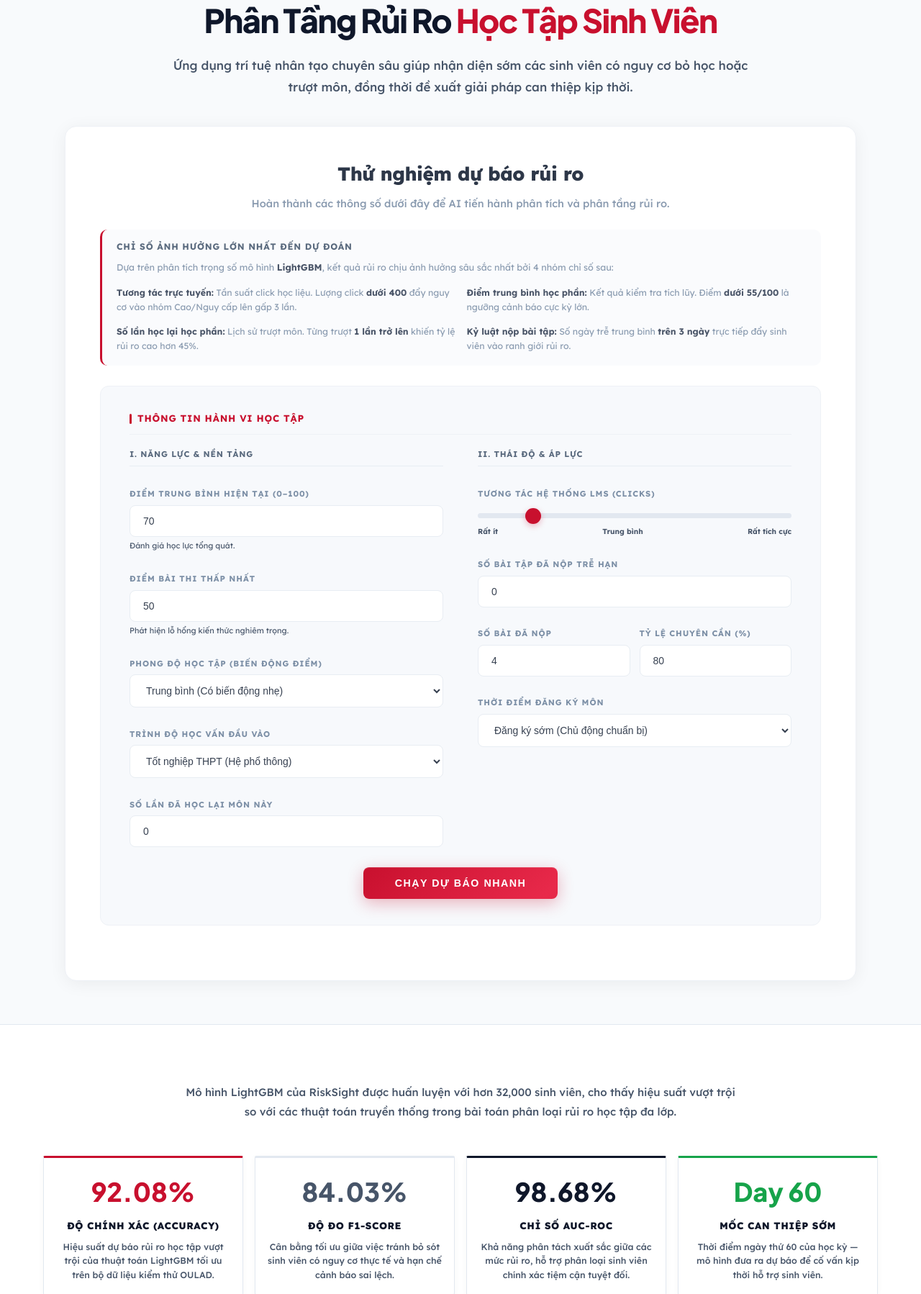
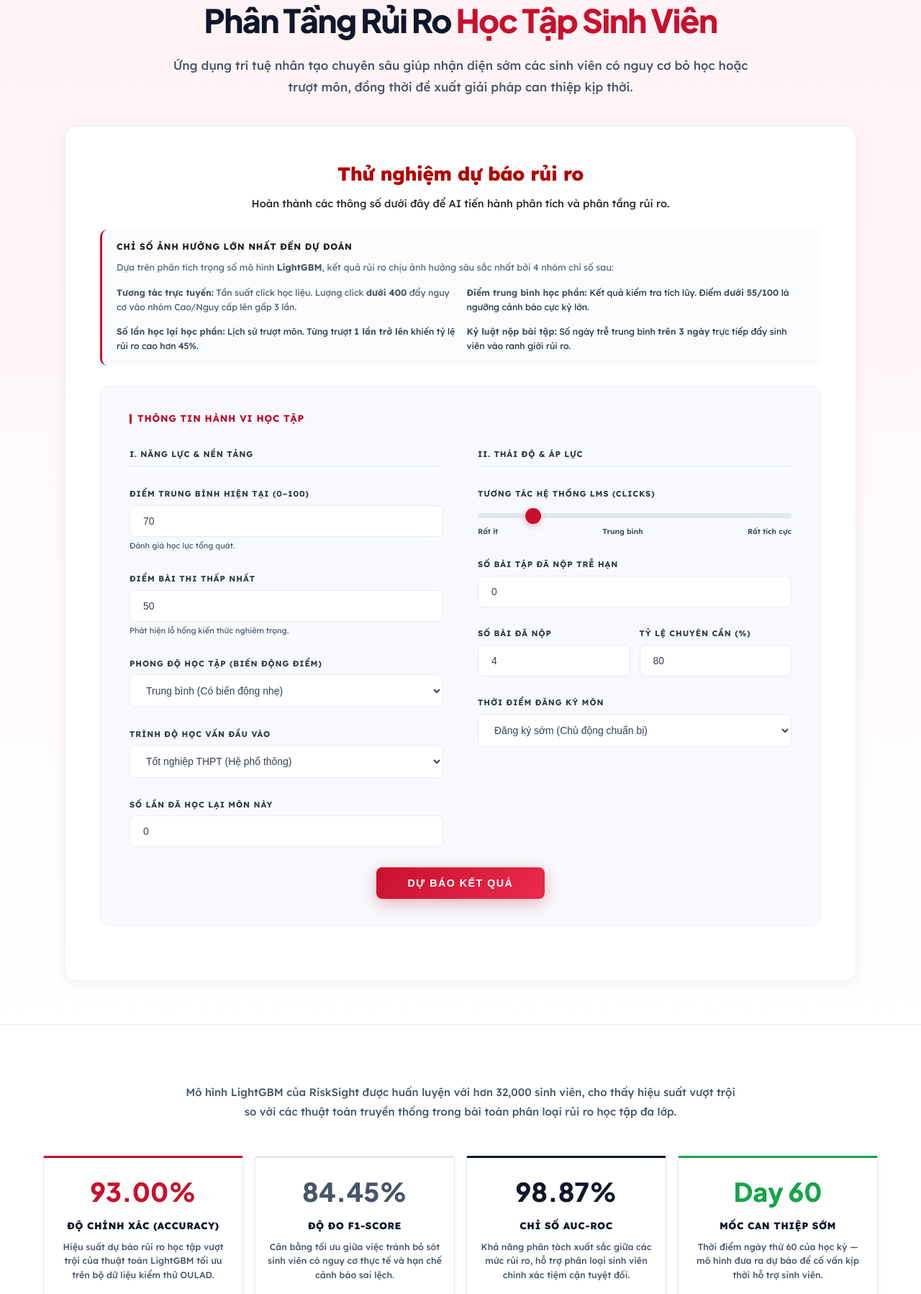
Before and after one commit to damchienthang/student-risk-stratification-system, a FastAPI app: page / in a window 1280 px wide. Shown: the part 159-1957 px from the top of the page at 72% size. Run offline with FastAPI, Linux system fonts and the light colour scheme.

Commit message:
Update UI

```diff
--- a/src/web/static/style.css
+++ b/src/web/static/style.css
@@ -214,7 +214,7 @@ p {
 /* ── HERO ───────────────────────────────────────────────── */
 .hero {
   padding: 48px 0 32px;
-  background: linear-gradient(160deg, #fdfdff 0%, #fff8f9 100%);
+  background: linear-gradient(180deg, #fff2f4 0%, #fffafd 60%, #ffffff 100%);
   text-align: center;
   border-bottom: 1px solid var(--border);
 }
--- a/src/web/templates/components/footer.html
+++ b/src/web/templates/components/footer.html
@@ -112,7 +112,8 @@
         <span class="footer-brand" style="color: var(--primary); font-weight: 800;">Risk<span
             style="font-weight: 700;">Sight</span></span>
         <p class="footer-text" style="max-width: 85%; margin: 0; text-align: left; opacity: 1; line-height: 1.6;">
-          Hệ thống trí tuệ nhân tạo phân tầng rủi ro học tập sinh viên. Được thực hiện bởi Nhóm 14 - Học viện Công nghệ
+          Hệ thống trí tuệ nhân tạo phân tầng rủi ro học tập sinh viên. Được thực hiện bởi Sinh viên - Học viện Công
+          nghệ
           Bưu chính Viễn thông. Ứng dụng mô hình LightGBM tối ưu để hỗ trợ phát hiện sớm và cá nhân hóa trải nghiệm học
           tập.
         </p>
@@ -156,7 +157,7 @@
 
     <!-- Bottom Bar -->
     <div class="footer-bottom">
-      <div>&copy; 2026 Nhóm 14 - PTIT.</div>
+      <div>&copy; 2026 Sinh viên - PTIT.</div>
       <div class="footer-bottom-links">
         <a href="javascript:void(0)">Điều khoản sử dụng</a>
         <a href="javascript:void(0)">Chính sách bảo mật</a>
--- a/src/web/templates/pages/home/index.html
+++ b/src/web/templates/pages/home/index.html
@@ -61,7 +61,7 @@
     min-height: 28px;
     font-size: var(--text-xs);
     font-weight: 700;
-    color: #7c8fa6;
+    color: #31383f;
     margin-bottom: 8px;
     text-transform: uppercase;
     letter-spacing: 0.9px;
@@ -213,16 +213,17 @@
     letter-spacing: 1.5px !important;
     text-transform: uppercase !important;
     transition: background-position 0.5s ease, transform 0.2s ease, box-shadow 0.3s ease !important;
-    box-shadow: 0 6px 22px rgba(200, 16, 46, 0.30), inset 0 1px 0 rgba(255,255,255,0.15) !important;
+    box-shadow: 0 6px 22px rgba(200, 16, 46, 0.30), inset 0 1px 0 rgba(255, 255, 255, 0.15) !important;
   }
 
   #submitPredictionBtn::before {
     content: '';
     position: absolute;
-    top: 0; left: -100%;
+    top: 0;
+    left: -100%;
     width: 60%;
     height: 100%;
-    background: linear-gradient(90deg, transparent, rgba(255,255,255,0.18), transparent);
+    background: linear-gradient(90deg, transparent, rgba(255, 255, 255, 0.18), transparent);
     transition: left 0.55s ease;
     pointer-events: none;
   }
@@ -234,7 +235,7 @@
   #submitPredictionBtn:hover {
     background-position: right center !important;
     transform: translateY(-2px) !important;
-    box-shadow: 0 12px 32px rgba(200, 16, 46, 0.40), 0 0 0 3px rgba(200,16,46,0.12), inset 0 1px 0 rgba(255,255,255,0.18) !important;
+    box-shadow: 0 12px 32px rgba(200, 16, 46, 0.40), 0 0 0 3px rgba(200, 16, 46, 0.12), inset 0 1px 0 rgba(255, 255, 255, 0.18) !important;
   }
 
   #submitPredictionBtn:active {
@@ -252,7 +253,7 @@
     display: none;
     width: 16px;
     height: 16px;
-    border: 2px solid rgba(255,255,255,0.4);
+    border: 2px solid rgba(255, 255, 255, 0.4);
     border-top-color: white;
     border-radius: 50%;
     animation: spin 0.75s linear infinite;
@@ -268,7 +269,9 @@
   }
 
   @keyframes spin {
-    to { transform: rotate(360deg); }
+    to {
+      transform: rotate(360deg);
+    }
   }
 
   /* Search / Login button glow effect */
@@ -283,7 +286,7 @@
     content: '';
     position: absolute;
     inset: 0;
-    background: linear-gradient(135deg, rgba(255,255,255,0.18) 0%, transparent 60%);
+    background: linear-gradient(135deg, rgba(255, 255, 255, 0.18) 0%, transparent 60%);
     opacity: 0;
     transition: opacity 0.25s ease;
     pointer-events: none;
@@ -295,12 +298,12 @@
 
   .search-btn:hover {
     transform: translateY(-1px) scale(1.03) !important;
-    box-shadow: 0 6px 20px rgba(200,16,46,0.35) !important;
+    box-shadow: 0 6px 20px rgba(200, 16, 46, 0.35) !important;
   }
 
   .search-btn:active {
     transform: translateY(0) scale(0.97) !important;
-    box-shadow: 0 2px 8px rgba(200,16,46,0.22) !important;
+    box-shadow: 0 2px 8px rgba(200, 16, 46, 0.22) !important;
   }
 </style>
 {% endblock %}
@@ -308,7 +311,7 @@
 {% block content %}
 <!-- ── HERO ──────────────────────────────────────────────── -->
 <section class="hero" id="about"
-  style="padding: 80px 0 60px; background: var(--bg-alt); text-align: center; position: relative; border-bottom: 1px solid var(--border);">
+  style="padding: 80px 0 60px; background: linear-gradient(180deg, #fff2f4 0%, #fffafd 60%, #ffffff 100%); text-align: center; position: relative; border-bottom: 1px solid var(--border);">
 
   <div class="container" style="max-width:1200px;margin:0 auto;padding:0 20px;position:relative;z-index:5;">
     <h1 class="hero-title">Phân Tầng Rủi Ro <span style="color: var(--primary);">Học Tập Sinh Viên</span></h1>
@@ -358,9 +361,9 @@
     <div id="guest-trial"
       style="max-width:1100px;margin:0 auto;background:white;padding:48px 48px;border-radius:16px;border:1px solid #eef1f6;box-shadow:0 4px 24px rgba(0,0,0,0.06);position:relative;z-index:10;">
       <h3
-        style="text-align:center;margin-bottom:10px;color:#2d3748;font-size:1.75rem;font-weight:800;letter-spacing:-0.5px;">
+        style="text-align:center;margin-bottom:10px;color:#b20000;font-size:1.75rem;font-weight:800;letter-spacing:-0.5px;">
         Thử nghiệm dự báo rủi ro</h3>
-      <p style="text-align:center;color:#8a9bb0;margin-bottom:24px;font-size:0.97rem;font-weight:500;">Hoàn thành
+      <p style="text-align:center;color:#2a2a2a;margin-bottom:24px;font-size:0.97rem;font-weight:500;">Hoàn thành
         các thông số dưới đây để AI tiến hành phân tích và phân tầng rủi ro.</p>
 
 
@@ -368,32 +371,37 @@
       <div
         style="background:#fafbfd;border-left:3px solid var(--primary);border-radius:10px;padding:16px 20px;margin-bottom:28px;text-align:left;">
         <h4
-          style="font-size:0.82rem;font-weight:700;color:#5a6a7e;margin-top:0;margin-bottom:10px;text-transform:uppercase;letter-spacing:0.8px;line-height:1.3;">
+          style="font-size:0.82rem;font-weight:700;color:#1a1a1a;margin-top:0;margin-bottom:10px;text-transform:uppercase;letter-spacing:0.8px;line-height:1.3;">
           Chỉ số ảnh hưởng lớn nhất đến dự đoán
         </h4>
-        <p style="font-size:0.84rem;color:#8a9bb0;line-height:1.7;margin-bottom:14px;font-weight:400;">
-          Dựa trên phân tích trọng số mô hình <strong style="color:#4a5568;">LightGBM</strong>, kết quả rủi ro chịu ảnh hưởng sâu sắc nhất bởi
+        <p style="font-size:0.84rem;color:#59616b;line-height:1.7;margin-bottom:14px;font-weight:400;">
+          Dựa trên phân tích trọng số mô hình <strong style="color:#4a5568;">LightGBM</strong>, kết quả rủi ro chịu ảnh
+          hưởng sâu sắc nhất bởi
           4 nhóm chỉ số sau:
         </p>
         <div style="display:grid;grid-template-columns:repeat(auto-fit, minmax(320px, 1fr));gap:14px;">
           <div style="font-size:0.82rem;line-height:1.65;">
             <strong style="color:#4a5568;">Tương tác trực tuyến:</strong>
-            <span style="color:#8a9bb0;font-weight:400;"> Tần suất click học liệu. Lượng click <strong style="color:#4a5568;">dưới
+            <span style="color:#4d545c;font-weight:400;"> Tần suất click học liệu. Lượng click <strong
+                style="color:#4a5568;">dưới
                 400</strong> đẩy nguy cơ vào nhóm Cao/Nguy cấp lên gấp 3 lần.</span>
           </div>
           <div style="font-size:0.82rem;line-height:1.65;">
             <strong style="color:#4a5568;">Điểm trung bình học phần:</strong>
-            <span style="color:#8a9bb0;font-weight:400;"> Kết quả kiểm tra tích lũy. Điểm <strong style="color:#4a5568;">dưới
+            <span style="color:#4d545;font-weight:400;"> Kết quả kiểm tra tích lũy. Điểm <strong
+                style="color:#4a5568;">dưới
                 55/100</strong> là ngưỡng cảnh báo cực kỳ lớn.</span>
           </div>
           <div style="font-size:0.82rem;line-height:1.65;">
             <strong style="color:#4a5568;">Số lần học lại học phần:</strong>
-            <span style="color:#8a9bb0;font-weight:400;"> Lịch sử trượt môn. Từng trượt <strong style="color:#4a5568;">1 lần trở
+            <span style="color:#4d545;font-weight:400;"> Lịch sử trượt môn. Từng trượt <strong style="color:#4a5568;">1
+                lần trở
                 lên</strong> khiến tỷ lệ rủi ro cao hơn 45%.</span>
           </div>
           <div style="font-size:0.82rem;line-height:1.65;">
             <strong style="color:#4a5568;">Kỷ luật nộp bài tập:</strong>
-            <span style="color:#8a9bb0;font-weight:400;"> Số ngày trễ trung bình <strong style="color:#4a5568;">trên 3 ngày</strong>
+            <span style="color:#4d545;font-weight:400;"> Số ngày trễ trung bình <strong style="color:#4a5568;">trên 3
+                ngày</strong>
               trực tiếp đẩy sinh viên vào ranh giới rủi ro.</span>
           </div>
         </div>
@@ -403,7 +411,7 @@
       <form id="guestForm" onsubmit="event.preventDefault();"
         style="background:#f7f9fc;border-radius:12px;padding:36px 40px;margin-bottom:28px;border:1.5px solid #eef1f6;">
         <h4
-          style="font-size:0.88rem;color:#c8102e;text-transform:uppercase;margin-bottom:20px;border-bottom:1.5px solid #eef1f6;padding-bottom:12px;font-weight:700;display:flex;align-items:center;gap:8px;letter-spacing:0.8px;">
+          style="font-size:0.88rem;color:#c10323;text-transform:uppercase;margin-bottom:20px;border-bottom:1.5px solid #eef1f6;padding-bottom:12px;font-weight:700;display:flex;align-items:center;gap:8px;letter-spacing:0.8px;">
           <span style="width:3px;height:14px;background:var(--primary);display:inline-block;border-radius:2px;"></span>
           THÔNG TIN HÀNH VI HỌC TẬP
         </h4>
@@ -411,7 +419,7 @@
           <!-- CỘT 1 -->
           <div style="display:flex;flex-direction:column;gap:16px;">
             <h5
-              style="color:#5a6a7e;font-size:0.76rem;font-weight:700;border-bottom:1px solid #e8edf3;padding-bottom:8px;margin-bottom:2px;text-transform:uppercase;letter-spacing:0.8px;">
+              style="color:#2d3743;font-size:0.76rem;font-weight:700;border-bottom:1px solid #e8edf3;padding-bottom:8px;margin-bottom:2px;text-transform:uppercase;letter-spacing:0.8px;">
               I. NĂNG LỰC &amp; NỀN TẢNG</h5>
             <div class="form-group">
               <label>ĐIỂM TRUNG BÌNH HIỆN TẠI (0–100)</label>
@@ -453,7 +461,7 @@
           <!-- CỘT 2 -->
           <div style="display:flex;flex-direction:column;gap:16px;">
             <h5
-              style="color:#5a6a7e;font-size:0.76rem;font-weight:700;border-bottom:1px solid #e8edf3;padding-bottom:8px;margin-bottom:2px;text-transform:uppercase;letter-spacing:0.8px;">
+              style="color:#2d3743;font-size:0.76rem;font-weight:700;border-bottom:1px solid #e8edf3;padding-bottom:8px;margin-bottom:2px;text-transform:uppercase;letter-spacing:0.8px;">
               II. THÁI ĐỘ &amp; ÁP LỰC</h5>
             <div class="form-group">
               <label style="display:flex;justify-content:space-between;">
@@ -504,7 +512,7 @@
           <button type="button" id="submitPredictionBtn" class="btn-ripple" onclick="handlePredictionClick(event)"
             style="display:inline-flex;align-items:center;gap:10px;">
             <span class="btn-spinner"></span>
-            <span class="btn-text">CHẠY DỰ BÁO NHANH</span>
+            <span class="btn-text">Dự báo kết quả</span>
           </button>
         </div>
       </form>
@@ -527,7 +535,7 @@
         style="background:white;border:1px solid var(--border);padding:16px;border-radius:var(--radius-sm);text-align:center;box-shadow:var(--shadow-sm);border-top:3px solid var(--primary);">
         <div
           style="font-size:2.4rem;font-weight:900;color:var(--primary);margin-bottom:8px;font-family:'Plus Jakarta Sans',sans-serif;">
-          92.08%</div>
+          93.00%</div>
         <h4
           style="font-size:0.9rem;font-weight:800;color:var(--secondary);text-transform:uppercase;margin-bottom:10px;letter-spacing:0.5px;">
           Độ chính xác (Accuracy)</h4>
@@ -539,7 +547,7 @@
         style="background:white;border:1px solid var(--border);padding:16px;border-radius:var(--radius-sm);text-align:center;box-shadow:var(--shadow-sm);border-top:3px solid var(--border);">
         <div
           style="font-size:2.4rem;font-weight:900;color:var(--text-dim);margin-bottom:8px;font-family:'Plus Jakarta Sans',sans-serif;">
-          84.03%</div>
+          84.45%</div>
         <h4
           style="font-size:0.9rem;font-weight:800;color:var(--secondary);text-transform:uppercase;margin-bottom:10px;letter-spacing:0.5px;">
           Độ đo F1-Score</h4>
@@ -551,7 +559,7 @@
         style="background:white;border:1px solid var(--border);padding:16px;border-radius:var(--radius-sm);text-align:center;box-shadow:var(--shadow-sm);border-top:3px solid var(--secondary);">
         <div
           style="font-size:2.4rem;font-weight:900;color:var(--secondary);margin-bottom:8px;font-family:'Plus Jakarta Sans',sans-serif;">
-          98.68%</div>
+          98.87%</div>
         <h4
           style="font-size:0.9rem;font-weight:800;color:var(--secondary);text-transform:uppercase;margin-bottom:10px;letter-spacing:0.5px;">
           Chỉ số AUC-ROC</h4>
@@ -709,19 +717,33 @@
 </div>
 
 <!-- ── MODEL BANNER ───────────────────────────────────── -->
-<section class="section section--dark" style="padding: 64px 0;">
+<section class="section" style="background: #ffffff; padding: 64px 0; border-top: 1px solid var(--border);">
   <div class="container" style="max-width:960px; margin: 0 auto; padding: 0 20px;">
-    <div style="background: linear-gradient(135deg, #0b1329 0%, #1a2a4a 100%); border-radius: 16px; padding: 40px; text-align: center; box-shadow: var(--shadow-lg); border: 1px solid rgba(255, 255, 255, 0.05); position: relative; overflow: hidden;">
-      <div style="position: absolute; top: -50px; right: -50px; width: 150px; height: 150px; background: rgba(200, 16, 46, 0.08); border-radius: 50%; filter: blur(30px); pointer-events: none;"></div>
-      <div style="position: absolute; bottom: -50px; left: -50px; width: 150px; height: 150px; background: rgba(200, 16, 46, 0.08); border-radius: 50%; filter: blur(30px); pointer-events: none;"></div>
+    <div
+      style="background: linear-gradient(135deg, #fff5f5 0%, #ffe5e5 100%); border-radius: 16px; padding: 40px; text-align: center; box-shadow: var(--shadow); border: 1px solid rgba(200, 16, 46, 0.1); position: relative; overflow: hidden;">
+      <div
+        style="position: absolute; top: -50px; right: -50px; width: 150px; height: 150px; background: rgba(200, 16, 46, 0.04); border-radius: 50%; filter: blur(30px); pointer-events: none;">
+      </div>
+      <div
+        style="position: absolute; bottom: -50px; left: -50px; width: 150px; height: 150px; background: rgba(200, 16, 46, 0.04); border-radius: 50%; filter: blur(30px); pointer-events: none;">
+      </div>
 
-      <span class="hero-badge" style="background: rgba(200, 16, 46, 0.15); color: #ff4d6d; margin-bottom: 16px;">Đánh Giá Mô Hình &amp; Thuật Toán</span>
-      <h3 style="color: white; font-size: 1.8rem; font-weight: 800; margin-bottom: 16px; font-family: 'Plus Jakarta Sans', sans-serif;">Kiến Trúc Học Máy &amp; Chỉ Số Khoa Học</h3>
-      <p style="color: rgba(255, 255, 255, 0.8); font-size: 0.95rem; line-height: 1.7; max-width: 680px; margin: 0 auto 28px; font-weight: 500;">
-        Chúng tôi đã nghiên cứu, thử nghiệm đối sánh 4 mô hình học máy (LightGBM, XGBoost, Random Forest, Logistic Regression) và áp dụng giải pháp cân bằng lớp SMOTE. Khám phá toàn bộ cơ chế hoạt động, ma trận nhầm lẫn và đường cong hiệu năng chi tiết tại trang chuyên biệt.
+      <span class="hero-badge" style="background: var(--primary-soft); color: var(--primary); margin-bottom: 16px;">Đánh
+        Giá Mô Hình &amp; Thuật Toán</span>
+      <h3
+        style="color: var(--secondary); font-size: 1.8rem; font-weight: 800; margin-bottom: 16px; font-family: 'Plus Jakarta Sans', sans-serif;">
+        Kiến Trúc Học Máy &amp; Chỉ Số Khoa Học</h3>
+      <p
+        style="color: var(--text-dim); font-size: 0.95rem; line-height: 1.7; max-width: 680px; margin: 0 auto 28px; font-weight: 500;">
+        Chúng tôi đã nghiên cứu, thử nghiệm đối sánh 4 mô hình học máy (LightGBM, XGBoost, Random Forest, Logistic
+        Regression) và áp dụng giải pháp cân bằng lớp SMOTE. Khám phá toàn bộ cơ chế hoạt động, ma trận nhầm lẫn và
+        đường cong hiệu năng chi tiết tại trang chuyên biệt.
       </p>
       <div>
-        <a href="/model" style="display: inline-flex; align-items: center; gap: 8px; padding: 12px 28px; background: var(--primary); color: white; text-decoration: none; border-radius: 8px; font-weight: 700; font-size: 0.88rem; text-transform: uppercase; letter-spacing: 0.8px; transition: all 0.3s; box-shadow: 0 4px 14px rgba(200, 16, 46, 0.3);" onmouseover="this.style.background='var(--primary-dark)'; this.style.transform='translateY(-1px)';" onmouseout="this.style.background='var(--primary)'; this.style.transform='translateY(0)';">
+        <a href="/model"
+          style="display: inline-flex; align-items: center; gap: 8px; padding: 12px 28px; background: var(--primary); color: white; text-decoration: none; border-radius: 8px; font-weight: 700; font-size: 0.88rem; text-transform: uppercase; letter-spacing: 0.8px; transition: all 0.3s; box-shadow: 0 4px 14px rgba(200, 16, 46, 0.25);"
+          onmouseover="this.style.background='var(--primary-dark)'; this.style.transform='translateY(-1px)';"
+          onmouseout="this.style.background='var(--primary)'; this.style.transform='translateY(0)';">
           Xem Chi Tiết Đánh Giá Mô Hình
         </a>
       </div>
```
Also changed, not shown: src/web/templates/pages/about/index.html (+21 -21 lines), src/web/templates/pages/model/index.html (+154 -56 lines), 1 other file.
